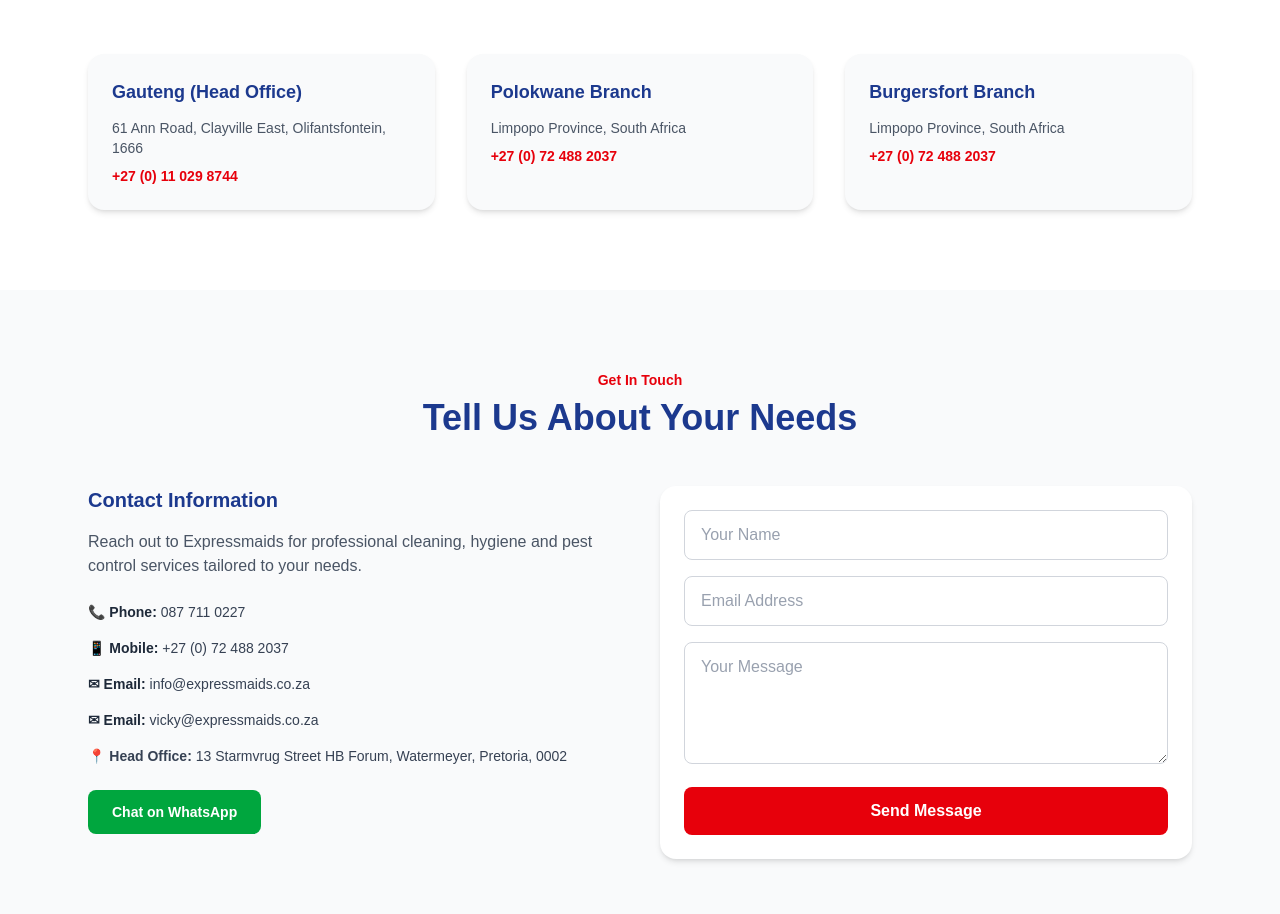
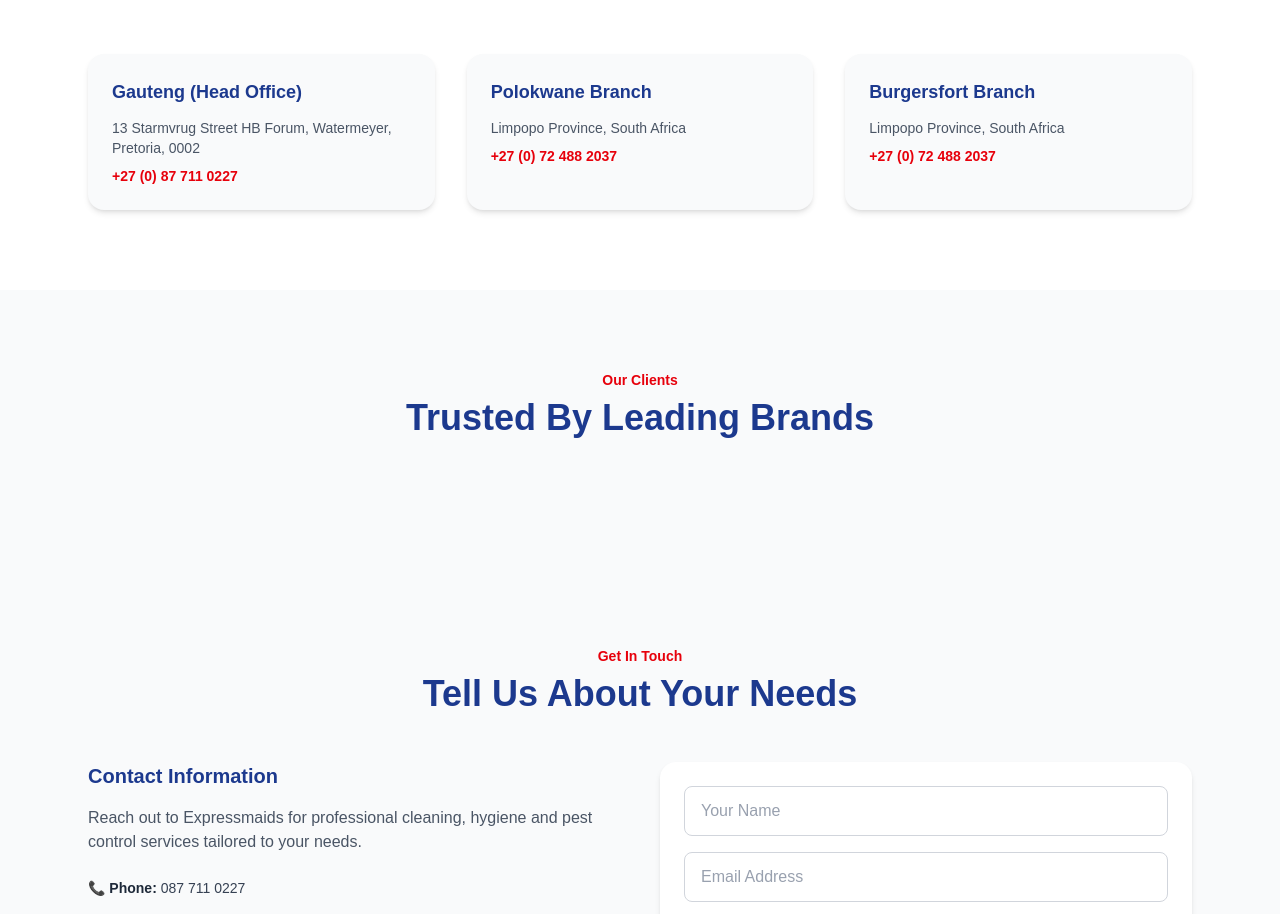
Before and after one commit to CodeWithRendani/expressmaids, a Next.js app: page / in a window 1280 px wide. Shown: the part 2707-3621 px from the top of the page. Built offline with nearby package versions, Linux system fonts and the light colour scheme.

Commit message:
Update head office branch and add clients section

```diff
--- a/app/page.tsx
+++ b/app/page.tsx
@@ -6,6 +6,7 @@
 import Branches from "../components/sections/Branches";
 import Contact from "../components/sections/Contact";
 import About from "../components/sections/About";
+import Testimonials from "../components/sections/Testimonials";
 
 
 
@@ -20,6 +21,7 @@
       <About />
       <Services />
       <Branches />
+      <Testimonials />
       <Contact />
 
       <Footer />
--- a/components/sections/Branches.tsx
+++ b/components/sections/Branches.tsx
@@ -5,8 +5,8 @@
 const branches = [
   {
     name: "Gauteng (Head Office)",
-    address: "61 Ann Road, Clayville East, Olifantsfontein, 1666",
-    phone: "+27 (0) 11 029 8744",
+    address: "13 Starmvrug Street HB Forum, Watermeyer, Pretoria, 0002",
+    phone: "+27 (0) 87 711 0227",
   },
   {
     name: "Polokwane Branch",
```
